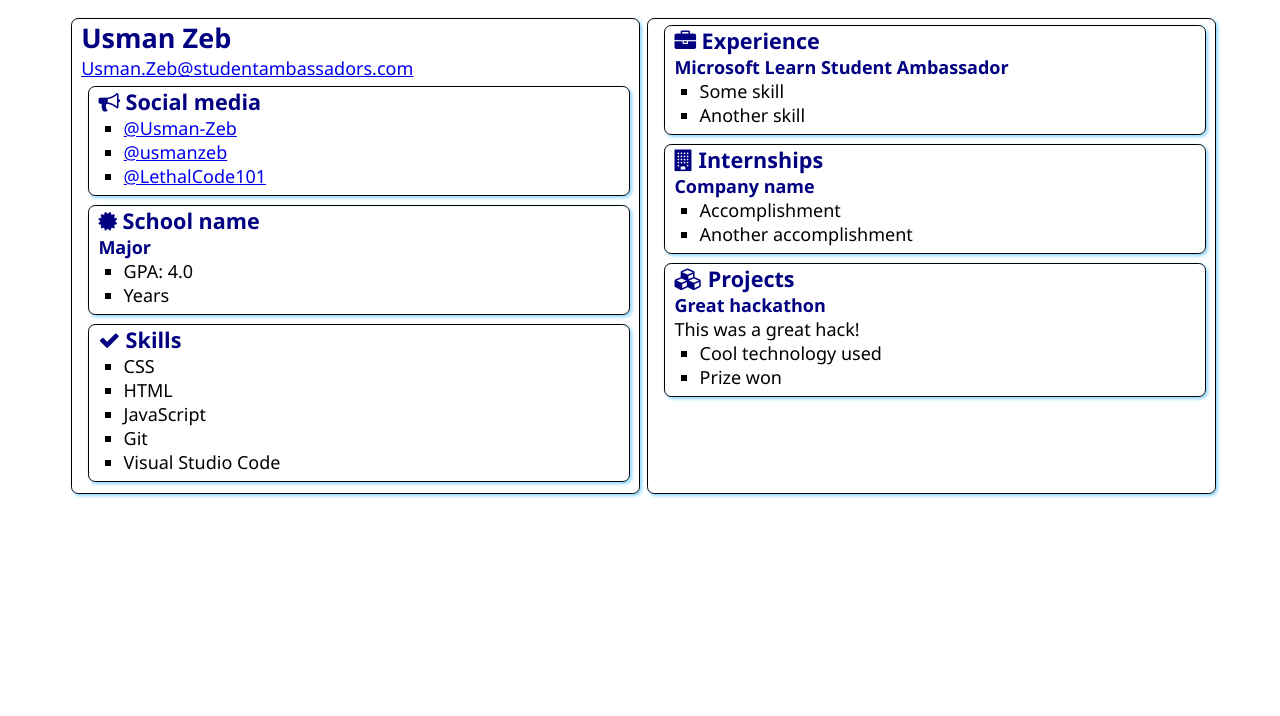
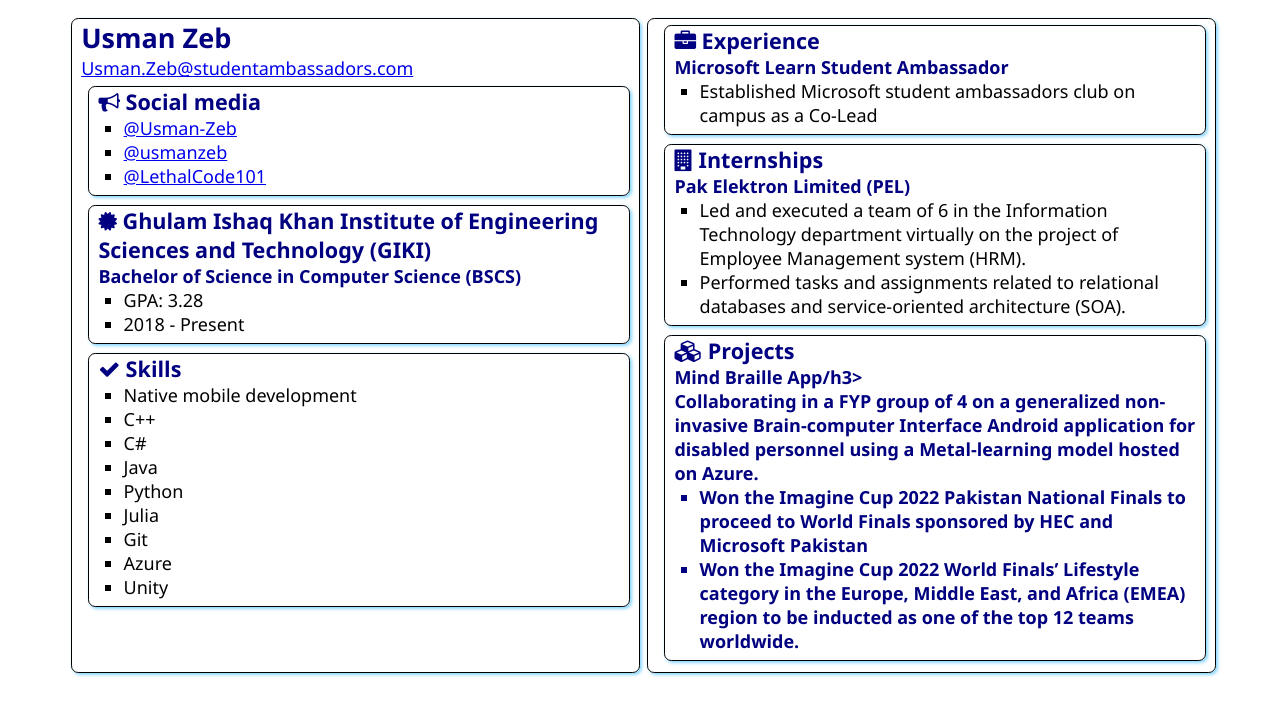
Before and after one commit to Usman-Zeb/SATechnicalOnboarding, a plain HTML site: page src/index.html in a window 1280 px wide. Drawn offline with Linux system fonts and the light colour scheme.

Commit message:
Updated index

```diff
--- a/src/index.html
+++ b/src/index.html
@@ -31,12 +31,12 @@
                 <div class="education">
                     <h2>
                         <i class="fa fa-certificate" aria-hidden="true"></i>
-                        School name
+                        Ghulam Ishaq Khan Institute of Engineering Sciences and Technology (GIKI)
                     </h2>
-                    <h3>Major</h3>
+                    <h3>Bachelor of Science in Computer Science (BSCS)</h3>
                     <ul>
-                        <li>GPA: 4.0</li>
-                        <li>Years</li>
+                        <li>GPA: 3.28</li>
+                        <li>2018 - Present</li>
                     </ul>
                 </div>
             </section>
@@ -47,11 +47,16 @@
                     Skills
                 </h2>
                 <ul>
-                    <li>CSS</li>
-                    <li>HTML</li>
-                    <li>JavaScript</li>
+                    <li>Native mobile development</li>
+                    <li>C++</li>
+                    <li>C#</li>
+                    <li>Java</li>
+                    <li>Python</li>
+                    <li>Julia</li>
                     <li>Git</li>
-                    <li>Visual Studio Code</li>
+                    <li>Azure</li>
+                    <li>Unity</li>
+
                 </ul>
             </section>
         </article>
@@ -63,8 +68,7 @@
                 </h2>
                 <h3>Microsoft Learn Student Ambassador</h3>
                 <ul>
-                    <li>Some skill</li>
-                    <li>Another skill</li>
+                    <li>Established Microsoft student ambassadors club on campus as a Co-Lead</li>
                 </ul>
             </section>
             <section class="box">
@@ -73,10 +77,10 @@
                     Internships
                 </h2>
 
-                <h3>Company name</h3>
+                <h3>Pak Elektron Limited (PEL)</h3>
                 <ul>
-                    <li>Accomplishment</li>
-                    <li>Another accomplishment</li>
+                    <li>Led and executed a team of 6 in the Information Technology department virtually on the project of Employee Management system (HRM).</li>
+                    <li>Performed tasks and assignments related to relational databases and service-oriented architecture (SOA).</li>
                 </ul>
             </section>
             <section class="box">
@@ -85,11 +89,11 @@
                     Projects
                 </h2>
 
-                <h3>Great hackathon</h3>
-                <div>This was a great hack!</div>
+                <h3>Mind Braille App/h3>
+                <div>Collaborating in a FYP group of 4 on a generalized non-invasive Brain-computer Interface Android application for disabled personnel using a Metal-learning model hosted on Azure.</div>
                 <ul>
-                    <li>Cool technology used</li>
-                    <li>Prize won</li>
+                    <li>Won the Imagine Cup 2022 Pakistan National Finals to proceed to World Finals sponsored by HEC and Microsoft Pakistan</li>
+                    <li>Won the Imagine Cup 2022 World Finals’ Lifestyle category in the Europe, Middle East, and Africa (EMEA) region to be inducted as one of the top 12 teams worldwide.</li>
                 </ul>
             </section>
         </article>
```
